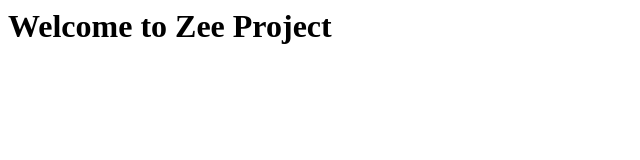
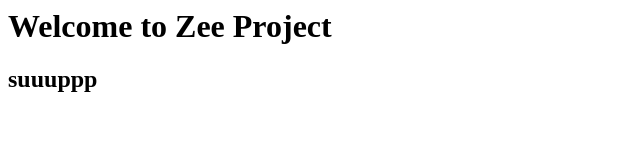
Before and after one commit to laurabartha/newthang, a plain HTML site: page index.html in a window 1280 px wide. Shown: the whole page, without its empty margins (0-640 px from the left). Drawn offline with Linux system fonts and the light colour scheme.

Commit message:
added heading

```diff
--- a/index.html
+++ b/index.html
@@ -1 +1,2 @@
 <h1> Welcome to Zee Project </h1>
+<h2> suuuppp </h2>
```
